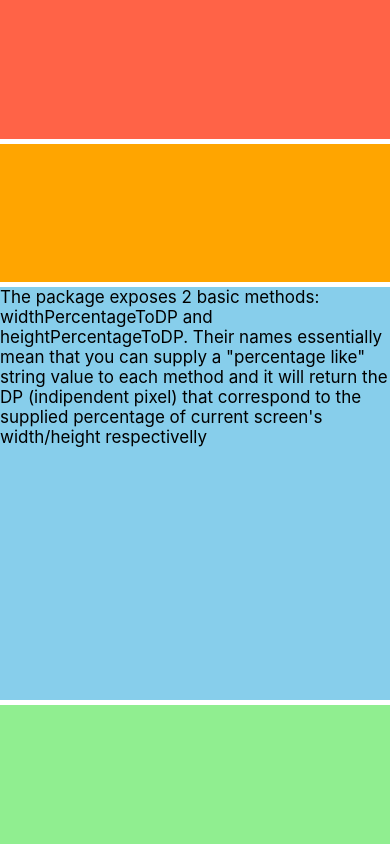
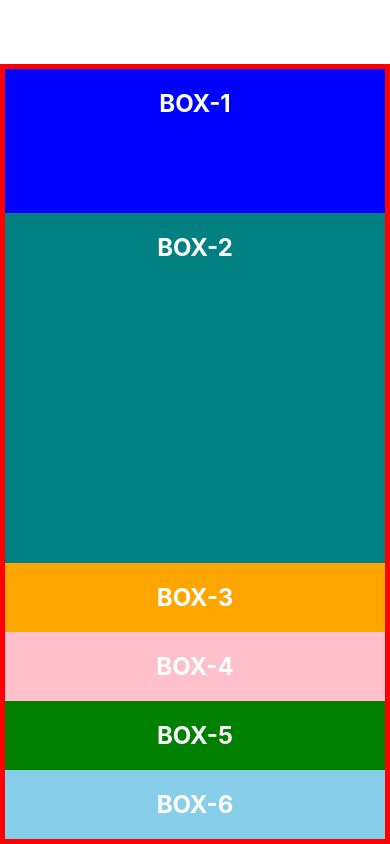
Before and after one commit to muazimmaqbool/React-Native-Tutorials, a React Native app: screen / in a window 390 px wide. Built offline with nearby package versions, Linux system fonts and the light colour scheme.

Commit message:
Flex box setup

```diff
--- a/App.js
+++ b/App.js
@@ -106,21 +106,21 @@ const App = () => {
 
       {/*responsive layout/design */}
         {/* <A_responsive/> */}
-        <B_respUsingFlex/>
+        {/* <B_respUsingFlex/> */}
 
     {/* this view used only when working with flexbox */}
-    {/* <View style={styles.container}> */}
+    <View style={styles.container}>
 
       {/*flexbox and flex property */}
       {/*we call this A_Flexbox multiple times to understand better (from lec-26 at 4:28)
       ->uncomment them all together A_FlexBox
       */}
-       {/* <A_FlexBox styleprop={{backgroundColor:"blue",flex:1}} children={"BOX-1"}/>
+       <A_FlexBox styleprop={{backgroundColor:"blue",flex:1}} children={"BOX-1"}/>
       <A_FlexBox styleprop={{backgroundColor:"teal",flex:3}}>BOX-2</A_FlexBox>
       <A_FlexBox styleprop={{backgroundColor:"orange",}}>BOX-3</A_FlexBox>
        <A_FlexBox styleprop={{backgroundColor:"pink"}}>BOX-4</A_FlexBox>
       <A_FlexBox styleprop={{backgroundColor:"green"}}>BOX-5</A_FlexBox>
-      <A_FlexBox styleprop={{backgroundColor:"skyblue"}}>BOX-6</A_FlexBox> */}
+      <A_FlexBox styleprop={{backgroundColor:"skyblue"}}>BOX-6</A_FlexBox>
 
       {/*used for flex-direction */}
       {/* <B_FlexDirection styleprop={{backgroundColor:"teal"}}>BOX-1</B_FlexDirection>
@@ -209,7 +209,7 @@ const App = () => {
       </H_Relative_Absolute_layout> */}
 
        {/*closing View of flexbox */}
-    {/* </View> */}
+    </View>
 
       {/*comment out Above code when working in Dynamic Ui folder, Lists folder, */}
       {/* <DimensionsAPI/> */}
```
